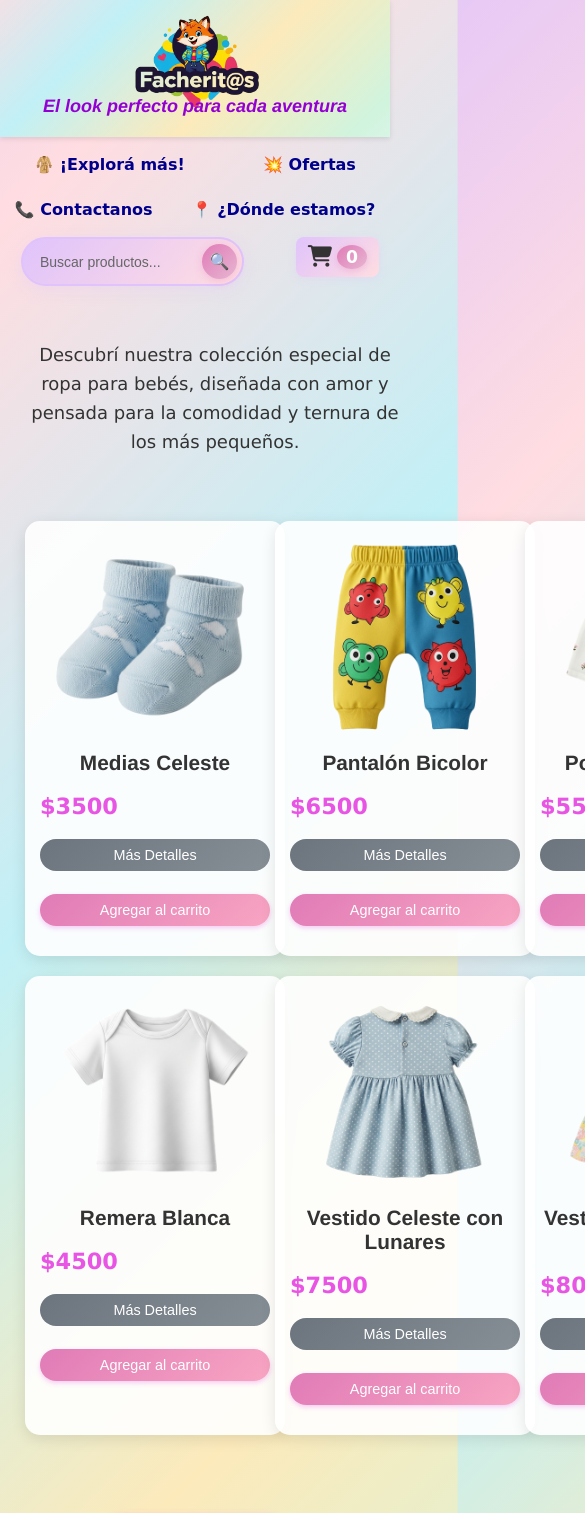
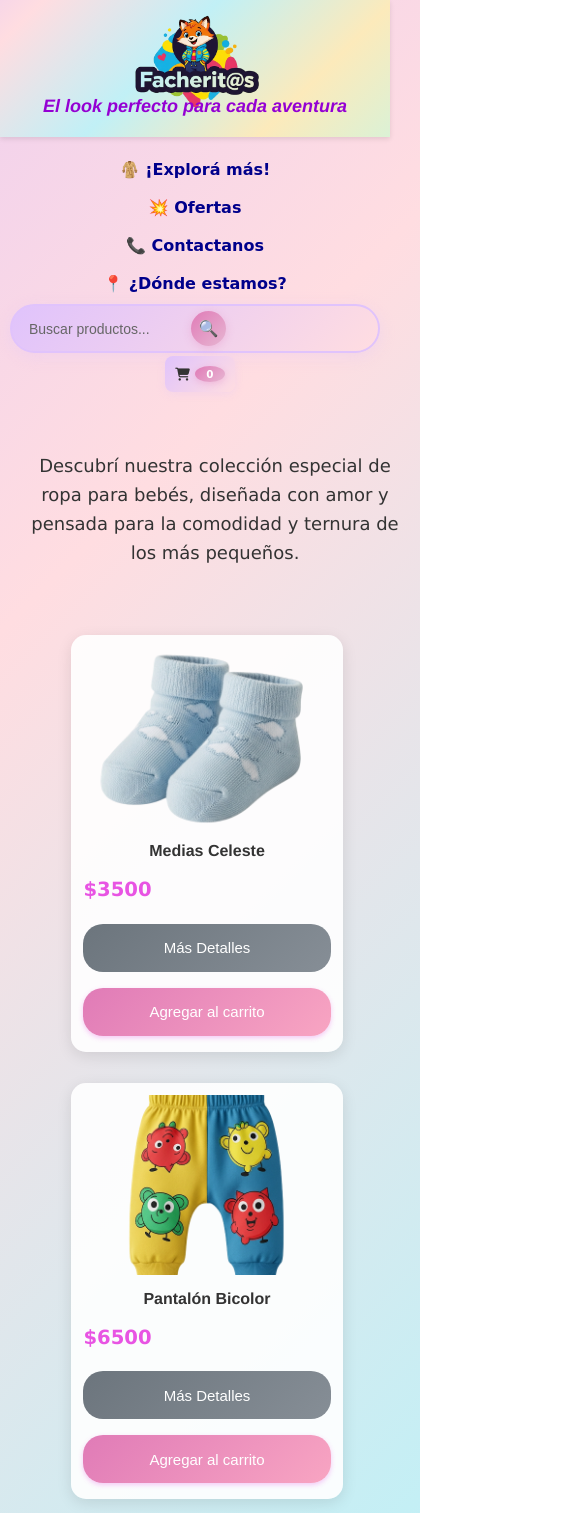
Before and after one commit to najazangeclau/facheritos-ecommerce, a React (Vite) app: page /bebe in a window 390 px wide. Shown: the top 1513 px of the page, 585 px wide, since content can reach past the window. Built offline with nearby package versions, Linux system fonts and the light colour scheme.

Commit message:
Improve mobile responsiveness

```diff
--- a/src/index.css
+++ b/src/index.css
@@ -4092,3 +4092,234 @@ p {
     opacity: 1;
   }
 }
+
+/* ===== MEJORAS RESPONSIVAS PARA MÓVILES ===== */
+
+/* Mejoras generales para móviles */
+@media (max-width: 768px) {
+  /* Logo más pequeño en móviles */
+  .logo-container img {
+    width: 50%;
+    max-width: 120px;
+  }
+
+  .subtitulo-logo {
+    font-size: 14px;
+    margin-top: -10px;
+  }
+
+  /* Navegación más compacta */
+  nav {
+    padding: 5px 0;
+  }
+
+  .menu {
+    gap: 5px;
+  }
+
+  .menu a {
+    padding: 8px 12px;
+    font-size: 14px;
+  }
+
+  /* Productos en móvil */
+  .producto {
+    margin: 8px 0;
+    padding: 12px;
+  }
+
+  .producto img {
+    width: 100%;
+    height: 180px;
+    object-fit: cover;
+  }
+
+  .producto h3 {
+    font-size: 16px;
+    margin: 8px 0;
+  }
+
+  .producto p {
+    font-size: 13px;
+    margin: 4px 0;
+  }
+
+  /* Botones más grandes en móvil */
+  .boton-carrito, .boton-detalles {
+    width: 100%;
+    margin: 4px 0;
+    padding: 12px;
+    font-size: 14px;
+    min-height: 44px; /* Tamaño mínimo para touch */
+  }
+
+  /* Formularios más amigables en móvil */
+  .contacto-form-card, .formulario-compra-container {
+    margin: 5px;
+    padding: 12px;
+  }
+
+  .form-group input, .form-group select, .form-group textarea {
+    width: 100%;
+    padding: 12px;
+    font-size: 16px; /* Evita zoom en iOS */
+    min-height: 44px;
+  }
+
+  /* Carrito más compacto */
+  .carrito-container {
+    margin: 5px;
+    padding: 8px;
+  }
+
+  .carrito-table {
+    font-size: 11px;
+  }
+
+  .carrito-table th, .carrito-table td {
+    padding: 6px 3px;
+  }
+
+  /* Modal más grande en móvil */
+  .modal-content {
+    width: 95%;
+    margin: 5px;
+    padding: 12px;
+    max-height: 90vh;
+    overflow-y: auto;
+  }
+
+  .product-detail-content {
+    flex-direction: column;
+    gap: 15px;
+  }
+
+  .product-detail-image img {
+    width: 100%;
+    height: 200px;
+    object-fit: cover;
+  }
+
+  /* Footer más compacto */
+  .footer-content {
+    flex-direction: column;
+    gap: 15px;
+    text-align: center;
+  }
+
+  /* Reseñas más compactas */
+  .review-card {
+    margin: 8px 0;
+    padding: 12px;
+  }
+
+  .review-card h3 {
+    font-size: 16px;
+  }
+
+  .review-card p {
+    font-size: 13px;
+  }
+}
+
+/* Mejoras para pantallas muy pequeñas */
+@media (max-width: 480px) {
+  /* Logo aún más pequeño */
+  .logo-container img {
+    width: 60%;
+    max-width: 100px;
+  }
+
+  .subtitulo-logo {
+    font-size: 12px;
+  }
+
+  /* Navegación en columna */
+  .menu {
+    flex-direction: column;
+    gap: 3px;
+  }
+
+  .menu a {
+    padding: 10px;
+    font-size: 13px;
+  }
+
+  /* Productos en una columna */
+  .galeria {
+    grid-template-columns: 1fr;
+    gap: 15px;
+    padding: 10px;
+  }
+
+  /* Botones más grandes */
+  .boton-carrito, .boton-detalles {
+    padding: 14px;
+    font-size: 15px;
+    min-height: 48px;
+  }
+
+  /* Formularios más grandes */
+  .form-group input, .form-group select, .form-group textarea {
+    padding: 14px;
+    font-size: 16px;
+    min-height: 48px;
+  }
+
+  /* Carrito más simple */
+  .carrito-table {
+    font-size: 10px;
+  }
+
+  .carrito-table th, .carrito-table td {
+    padding: 4px 2px;
+  }
+
+  /* Modal más grande */
+  .modal-content {
+    width: 98%;
+    margin: 2px;
+    padding: 10px;
+  }
+
+  /* Texto más legible */
+  body {
+    font-size: 14px;
+  }
+
+  h1 {
+    font-size: 24px;
+  }
+
+  h2 {
+    font-size: 20px;
+  }
+
+  h3 {
+    font-size: 18px;
+  }
+}
+
+/* Mejoras para landscape en móviles */
+@media (max-width: 768px) and (orientation: landscape) {
+  .logo-container img {
+    width: 30%;
+    max-width: 80px;
+  }
+
+  .subtitulo-logo {
+    font-size: 12px;
+    margin-top: -5px;
+  }
+
+  .menu {
+    flex-direction: row;
+    flex-wrap: wrap;
+    gap: 5px;
+  }
+
+  .menu a {
+    padding: 6px 10px;
+    font-size: 12px;
+  }
+}
```
